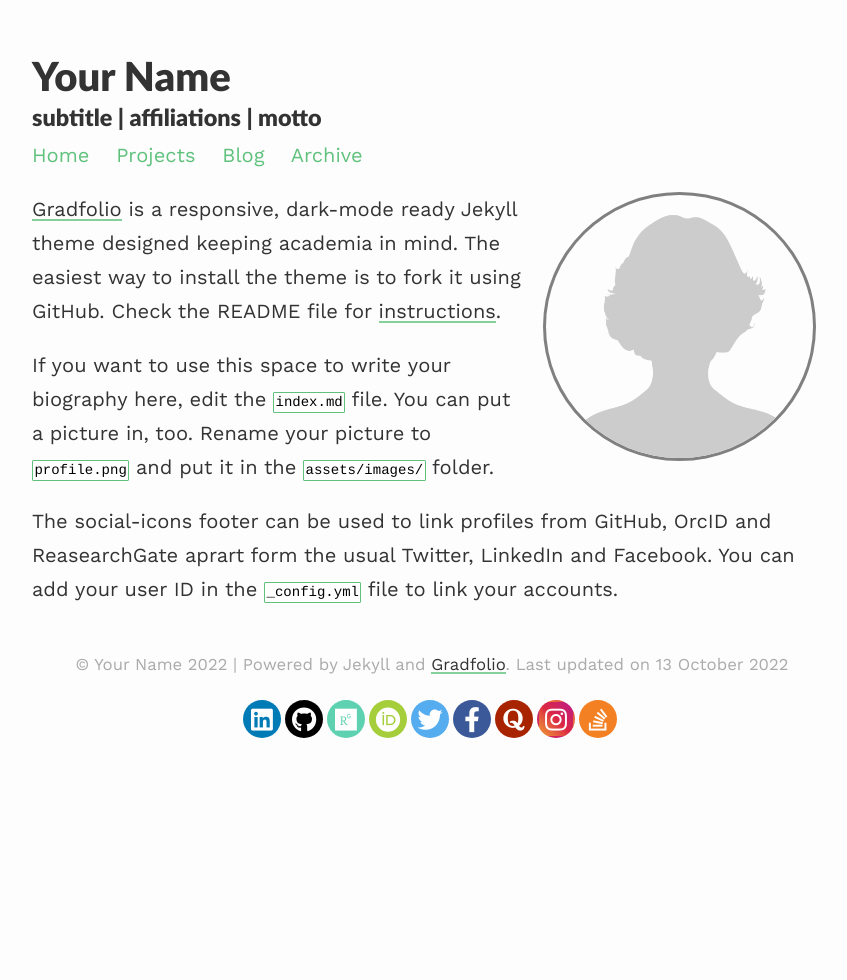
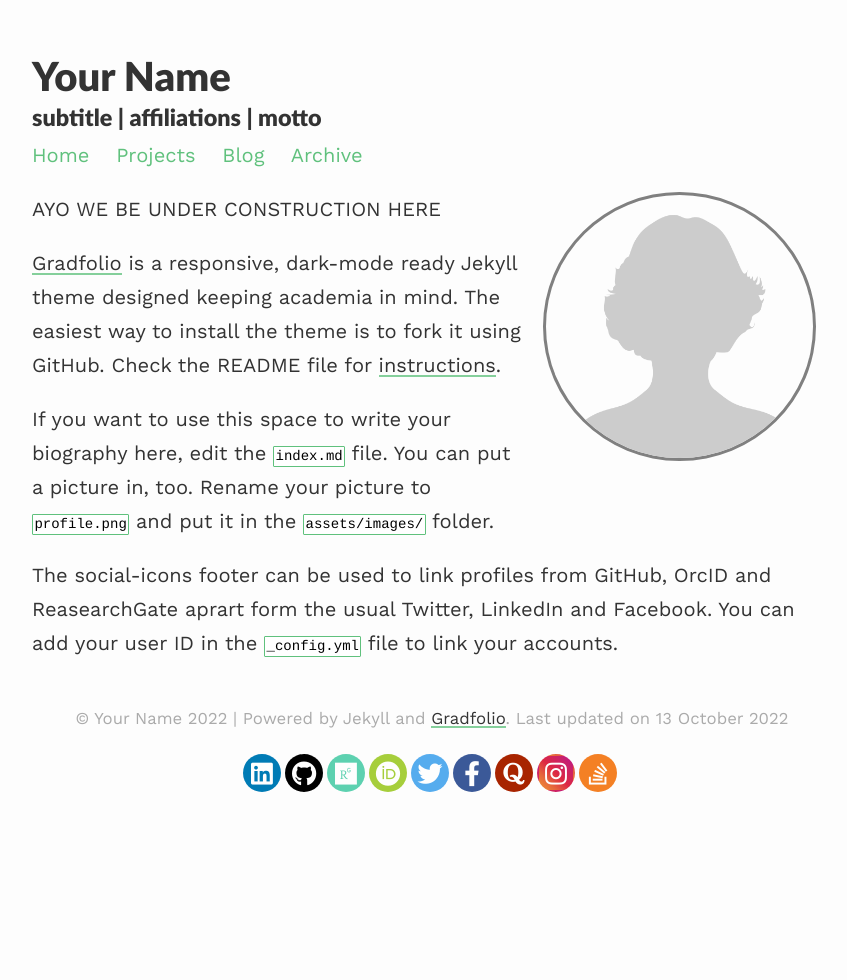
Before and after one commit to evanthebouncy/evanthebouncy.github.io, a Jekyll site: the page built from index.md, in a window 1280 px wide. Shown: the whole page, without its empty margins (208-1055 px from the left). Built offline with Jekyll 4.4.1, drawn with Linux system fonts in a browser that asks for light colours; nearby versions of some CDN libraries.

Commit message:
Update index.md

```diff
--- a/index.md
+++ b/index.md
@@ -6,6 +6,7 @@ profile:
   image: profile.png
 published: true
 ---
+AYO WE BE UNDER CONSTRUCTION HERE
 
 [Gradfolio](https://github.com/jitinnair1/gradfolio){:target="_blank"} is a responsive, dark-mode ready Jekyll theme designed keeping academia in mind. The easiest way to install the theme is to fork it using GitHub. Check the README file for [instructions](https://github.com/jitinnair1/gradfolio#installation){:target="_blank"}.
 
```
